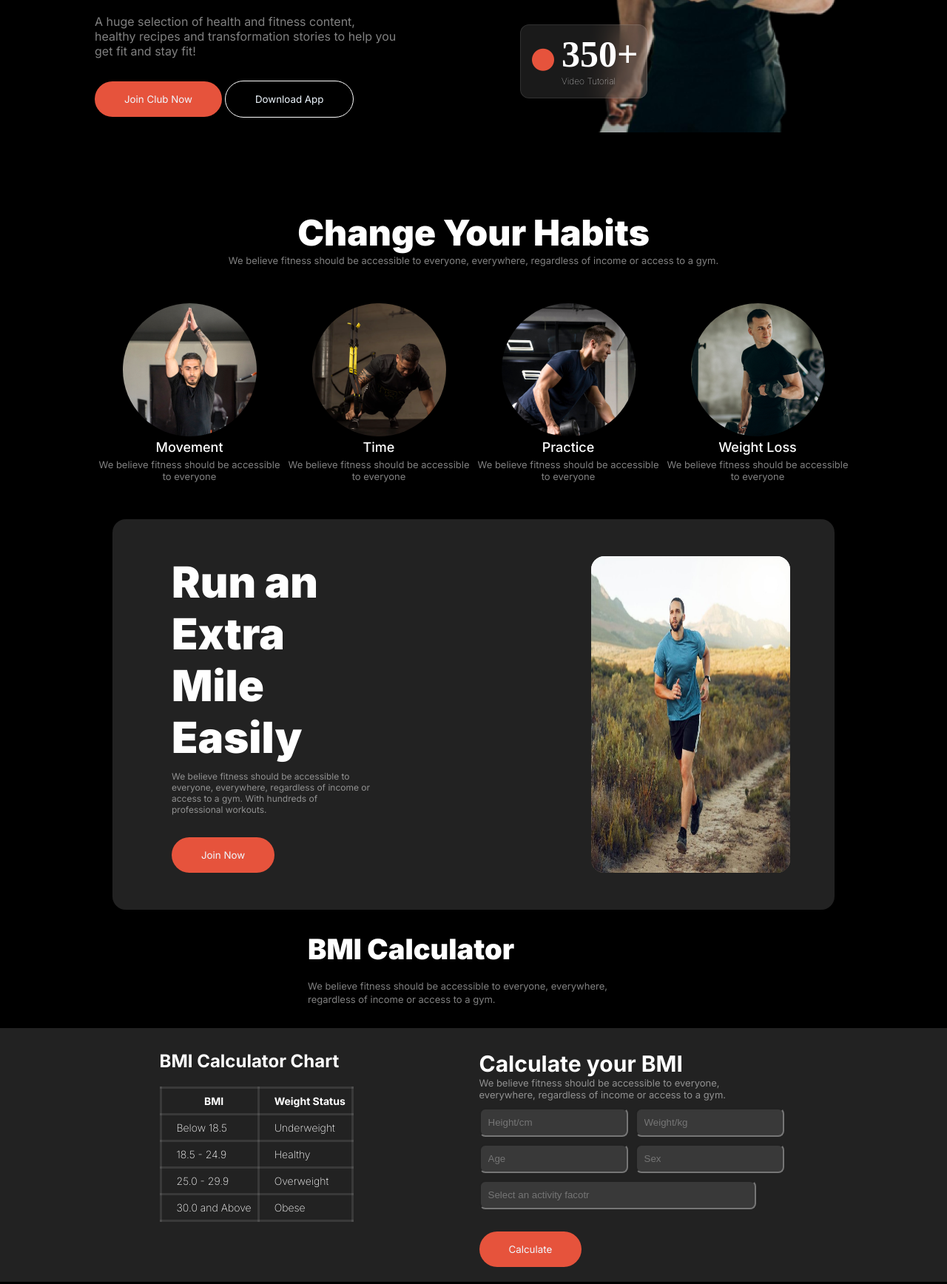
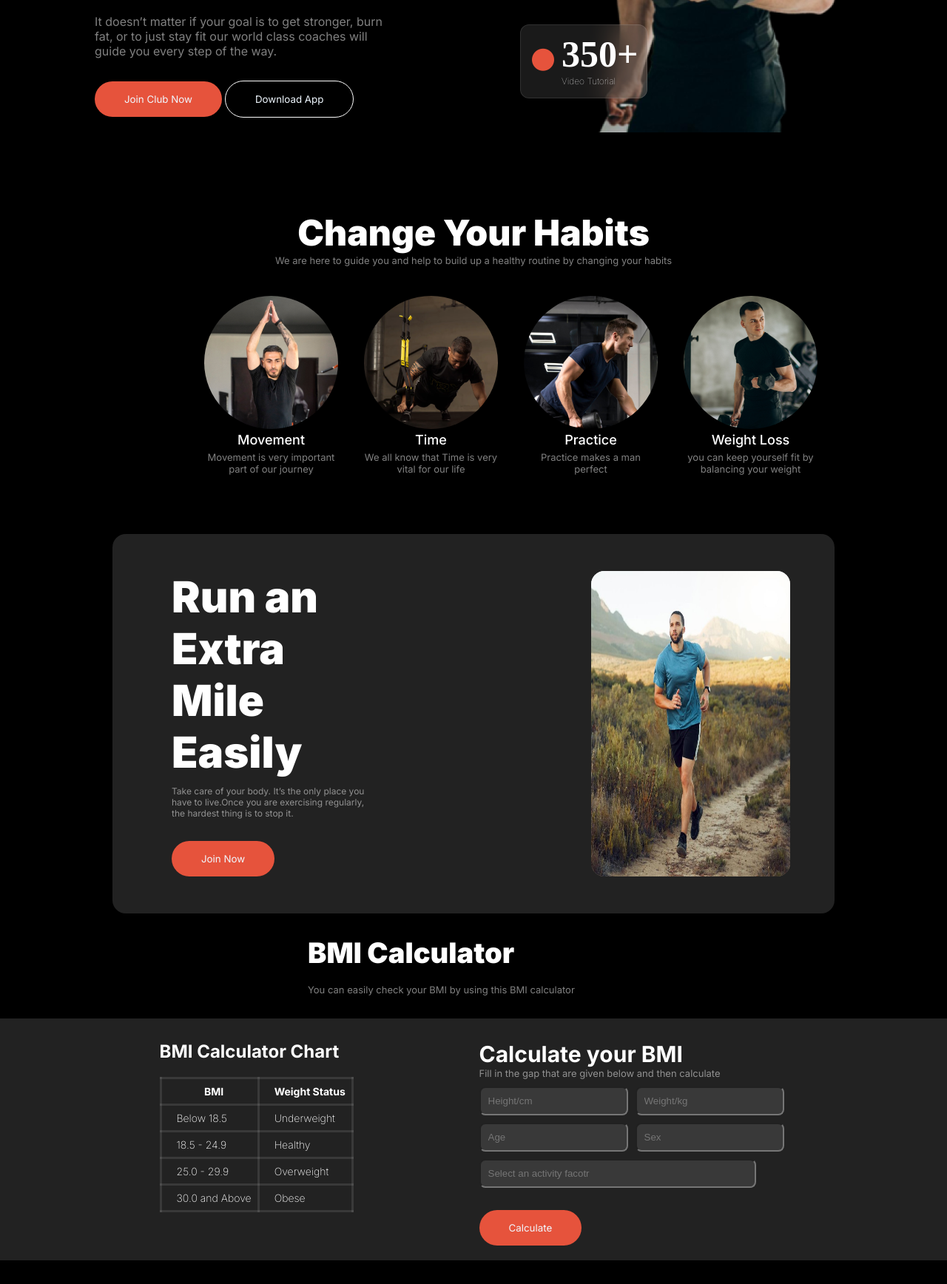
Before and after one commit to kazimarzia98/assignment-02, a plain HTML site: page index.html in a window 1280 px wide. Shown: the part 525-2261 px from the top of the page at 74% size. Drawn offline with Linux system fonts and the light colour scheme.

Commit message:
paragraph chnge

```diff
--- a/index.html
+++ b/index.html
@@ -41,8 +41,7 @@
                 <div class="left-side">
                     <h2>Get body in <span style="font-family: Dancing script; font-size: 90px;">shape</span> & stay
                         healthy</h2>
-                    <p>A huge selection of health and fitness content, healthy recipes and transformation stories to
-                        help you get fit and stay fit!</p>
+                    <p>It doesn’t matter if your goal is to get stronger, burn fat, or to just stay fit our world class coaches will guide you every step of the way.</p>
                     <div class="left-side-button">
                         <button style="background-color: #E6533C; border: none;">Join Club Now</button>
                         <button>Download App</button>
@@ -78,29 +77,28 @@
         <section class="habit-section">
             <div class="habit-section-title">
                 <h1>Change Your Habits</h1>
-                <p>We believe fitness should be accessible to everyone, everywhere, regardless of income or access to a
-                    gym.</p>
+                <p>We are here to guide you and help to build up a healthy routine by changing your habits</p>
             </div>
             <div class="habit-img-section">
                 <div>
                     <img src="./images/image 2.png" alt="">
                     <h5>Movement</h5>
-                    <p>We believe fitness should be accessible to everyone</p>
+                    <p>Movement is very important part of our journey</p>
                 </div>
                 <div>
                     <img src="./images/image 3.png" alt="">
                     <h5>Time</h5>
-                    <p>We believe fitness should be accessible to everyone</p>
+                    <p> We all know that Time is very vital for our life</p>
                 </div>
                 <div>
                     <img src="./images/image 4.png" alt="">
                     <h5>Practice</h5>
-                    <p>We believe fitness should be accessible to everyone</p>
+                    <p>Practice makes a man perfect</p>
                 </div>
                 <div>
                     <img src="./images/image 5.png" alt="">
                     <h5>Weight Loss</h5>
-                    <p>We believe fitness should be accessible to everyone</p>
+                    <p>you can keep yourself fit by balancing your weight</p>
                 </div>
             </div>
         </section>
@@ -110,8 +108,7 @@
         <section class="mile-count-section">
             <div class="mile-count-des">
                 <h2>Run an Extra Mile Easily</h2>
-                <p>We believe fitness should be accessible to everyone, everywhere, regardless of income or access to a
-                    gym. With hundreds of professional workouts.</p>
+                <p>Take care of your body. It’s the only place you have to live.Once you are exercising regularly, the hardest thing is to stop it.</p>
                 <div class="left-side-button">
                     <button style="background-color: #E6533C; border: none;">Join Now</button>
                 </div>
@@ -125,8 +122,7 @@
         <section class="bmi-section">
             <div>
                 <h1>BMI Calculator</h1>
-                <p>We believe fitness should be accessible to everyone, everywhere, regardless of income or access to a
-                    gym.</p>
+                <p>You can easily check your BMI by using this BMI calculator</p>
             </div>
         </section>
 
@@ -162,8 +158,7 @@
 
                 <div class="calculate-bmi">
                     <h2>Calculate your BMI</h2>
-                    <p>We believe fitness should be accessible to everyone, everywhere, regardless of income or access
-                        to a gym. </p>
+                    <p>Fill in the gap that are given below and then calculate</p>
 
                     <div class="calculate-input">
                         <div class="first-row">
@@ -255,8 +250,7 @@
         <section class="team-section">
             <div class="habit-section-title">
                 <h1 style="color: white;">Meet Our Team</h1>
-                <p>We believe fitness should be accessible to everyone, everywhere, regardless of income or access to a
-                    gym.</p>
+                <p> Meet with our exellent Team Members who are alws here to guide you in a right way</p>
             </div>
 
             <div class="grid-container">
@@ -304,7 +298,7 @@
                 </div>
 
                 <div>
-                    <h3 class="font-family:Inter">Get Started</h3>
+                    <h3 style="font-family:Inter">Get Started</h3>
                     <div
                         style="font-size: 15px; color: rgba(255, 255, 255, 0.5);font-family: Inter; padding-top: 15px; line-height: 30px;">
                         <p>Service</p>
@@ -315,7 +309,7 @@
                 </div>
 
                 <div>
-                    <h3 class="font-family:Inter">Get Started</h3>
+                    <h3 style="font-family:Inter">Get Started</h3>
 
                     <div
                         style="font-size: 15px; color: rgba(255, 255, 255, 0.5);font-family: Inter; line-height: 30px; ">
--- a/style.css
+++ b/style.css
@@ -208,6 +208,15 @@ header {
     display: flex;
     flex-direction: row;
     text-align: center;
+    width: 75%;
+    margin: auto;
+}
+
+.habit-img-section div{
+    /* border: 1px solid green; */
+    padding: 40px 15px 30px 20px;
+
+
 }
 
 .habit-img-section img {
```
